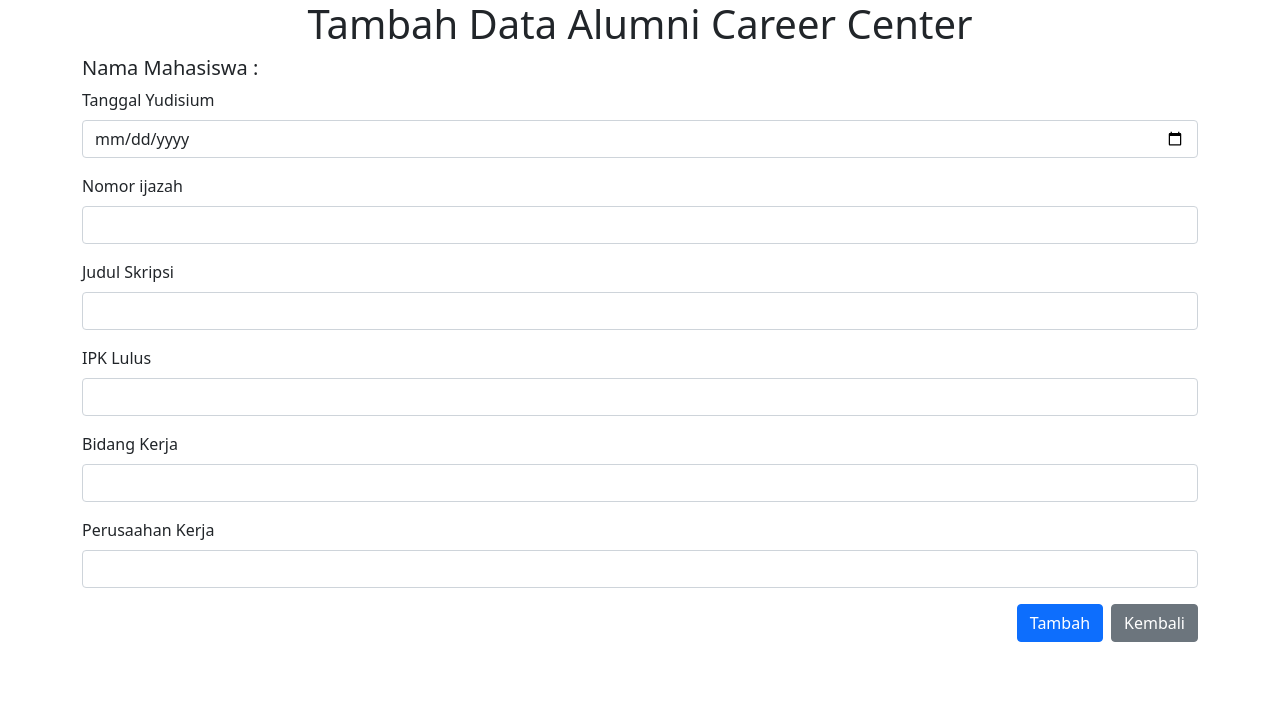
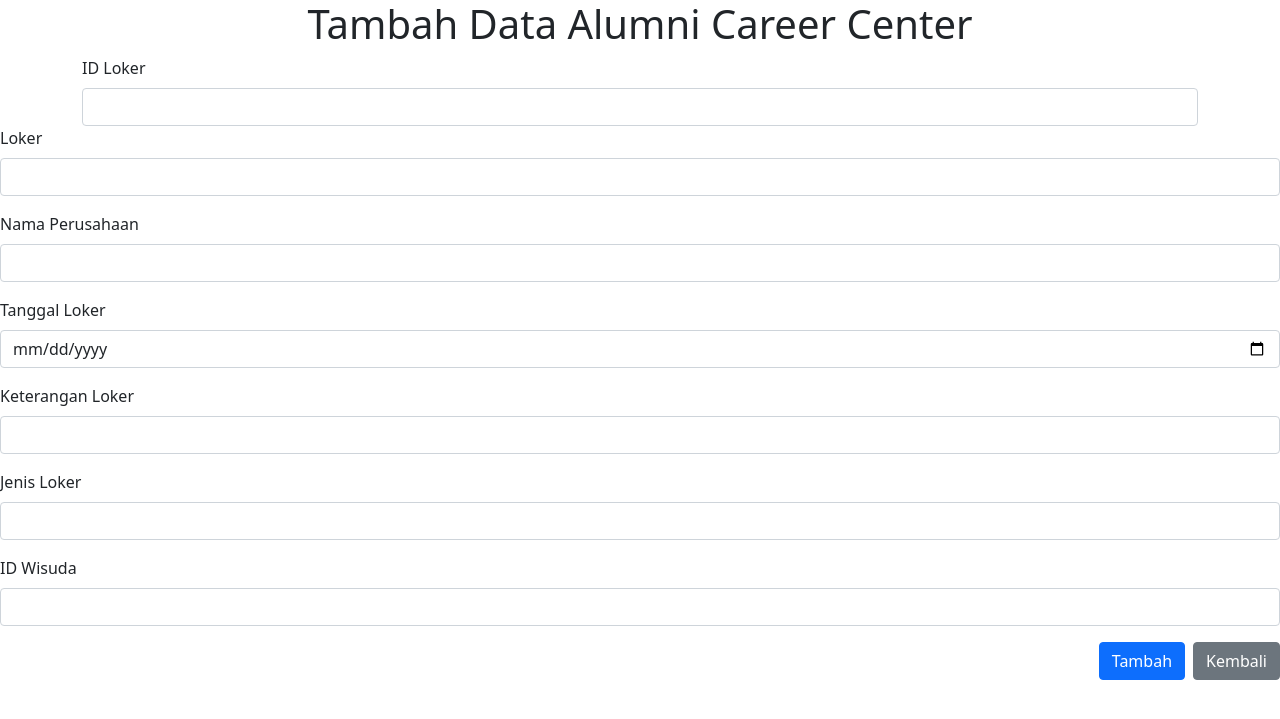
Before and after one commit to Nikkoadr/tugas_kelompok_pbo_lanjut, a Flask app: template modules/alumni_career_center/templates/alumni_career_center_create.html in a window 1280 px wide. Shown: the top 719 px of the page. Run offline with Flask 3, Linux system fonts and the light colour scheme; the template is opened without the code that fills it, so the values that code supplies are empty.

Commit message:
masih career

```diff
--- a/modules/alumni_career_center/Alumni_career_centerModel.py
+++ b/modules/alumni_career_center/Alumni_career_centerModel.py
@@ -3,5 +3,5 @@ from connection import get_db
 
 class Alumni_career_centerModel(CoreModel):
     def __init__(self):
-        self.table_name = "alumni"
-        self.table_id = "id_lulus"
+        self.table_name = "data_loker"
+        self.table_id = "id_loker"
--- a/modules/alumni_career_center/templates/alumni_career_center_create.html
+++ b/modules/alumni_career_center/templates/alumni_career_center_create.html
@@ -9,36 +9,35 @@
 <body>
     <div class="container">
         <h1 class="text-center">Tambah Data Alumni Career Center</h1>
-        <h5>Nama Mahasiswa : {{ data.nama_awal }} {{ data.nama_akhir }}</h5>
-
-        <form action="/data_alumni/store" method="POST">
-                <input id="id_mahasiswa" name="id_wisuda" type="hidden" value="{{ id_wisuda }}" required>
-                <input id="id_mahasiswa" name="id_mahasiswa" type="hidden" value="{{ data.id_mahasiswa }}" required>
-            <div class="mb-3">
-                <label for="tgl_yudisium" class="form-label">Tanggal Yudisium</label>
-                <input id="tgl_yudisium" name="tgl_yudisium" type="date" class="form-control"  required>
+        <form action="/alumni_career_center/store" method="POST">
+                <label for="id_loker" class="form-label">ID Loker</label>
+                <input id="id_loker" name="id_loker" type="text" class="form-control"  required>
             </div>
             <div class="mb-3">
-                <label for="no_ijazah" class="form-label">Nomor ijazah</label>
-                <input id="no_ijazah" name="no_ijazah" type="text" class="form-control"  required>
+                <label for="loker" class="form-label">Loker</label>
+                <input id="loker" name="loker" type="text" class="form-control"  required>
             </div>
             <div class="mb-3">
-                <label for="judul_skripsi" class="form-label">Judul Skripsi</label>
-                <input id="judul_skripsi" name="judul_skripsi" type="text" class="form-control" required>
+                <label for="nama_perusahaan" class="form-label">Nama Perusahaan</label>
+                <input id="nama_perusahaan" name="nama_perusahaan" type="text" class="form-control" required>
             </div>
             <div class="mb-3">
-                <label for="ipk_lulus" class="form-label">IPK Lulus</label>
-                <input id="ipk_lulus" name="ipk_lulus" type="text" class="form-control" required>
+                <label for="tgl_loker" class="form-label">Tanggal Loker</label>
+                <input id="tgl_loker" name="tgl_loker" type="date" class="form-control" required>
             </div>
             <div class="mb-3">
-                <label for="bidang_kerja" class="form-label">Bidang Kerja</label>
-                <input id="bidang_kerja" name="bidang_kerja" type="text" class="form-control" required>
+                <label for="ket_loker" class="form-label">Keterangan Loker</label>
+                <input id="ket_loker" name="ket_loker" type="text" class="form-control" required>
             </div>
             <div class="mb-3">
-                <label for="perusahaan_kerja" class="form-label">Perusaahan Kerja</label>
-                <input id="perusahaan_kerja" name="perusahaan_kerja" type="text" class="form-control" required>
+                <label for="jenis_loker" class="form-label">Jenis Loker</label>
+                <input id="jenis_loker" name="jenis_loker" type="text" class="form-control" required>
             </div>
-            <a class="btn btn-secondary float-end ms-2" href="/data_alumni" >Kembali</a>
+            <div class="mb-3">
+                <label for="id_wisuda" class="form-label">ID Wisuda</label>
+                <input id="id_wisuda" name="id_wisuda" type="text" class="form-control" required>
+            </div>
+            <a class="btn btn-secondary float-end ms-2" href="/alumni_career_center" >Kembali</a>
             <input type="submit" value="Tambah" class="btn btn-primary float-end">
         </form>
     </div>
--- a/modules/alumni_career_center/templates/alumni_career_center_edit.html
+++ b/modules/alumni_career_center/templates/alumni_career_center_edit.html
@@ -9,7 +9,7 @@
 <body>
     <div class="container mt-5">
         <h1 class="text-center">Edit Alumni Career Center</h1>
-        <form action="/data_alumni/update/{{ obj.id_lulus }}" method="POST">
+        <form action="/alumni_career_center/update/{{ obj.id_lulus }}" method="POST">
             <div class="mb-3">
                 <label for="ipk_lulus" class="form-label">IPK Lulus</label>
                 <input id="ipk_lulus" name="ipk_lulus" type="text" class="form-control" value="{{ obj.ipk_lulus }}" required>
@@ -26,7 +26,7 @@
                 <label for="perusahaan_kerja" class="form-label">Perusahaan kerja</label>
                 <input id="perusahaan_kerja" name="perusahaan_kerja" type="text" class="form-control" value="{{ obj.perusahaan_kerja }}" required>
             </div>
-            <a href="/data_alumni" class="btn btn-secondary float-end ms-2">Batal</a>
+            <a href="/alumni_career_center" class="btn btn-secondary float-end ms-2">Batal</a>
             <input type="submit" value="Edit" class="btn btn-primary float-end">
         </form>
     </div>
--- a/modules/alumni_career_center/templates/alumni_career_center_index.html
+++ b/modules/alumni_career_center/templates/alumni_career_center_index.html
@@ -5,7 +5,7 @@
         <meta name="viewport" content="width=device-width, initial-scale=1.0" />
         <link href="https://cdn.jsdelivr.net/npm/bootstrap@5.0.2/dist/css/bootstrap.min.css"rel="stylesheet"/>
         <link rel="stylesheet" href="https://cdnjs.cloudflare.com/ajax/libs/font-awesome/6.5.2/css/all.min.css"/>
-        <title>Alumni Career Center</title>
+        <title>Tugas Akhir</title>
     </head>
     <body>
         <div class="card-body">
@@ -18,7 +18,7 @@
             <a class="btn btn-secondary float-start m-1" href="/publikasi_dosen">Publikasi Dosen</a>
             <a class="btn btn-secondary float-start m-1" href="/manajemen_wisuda">Manajemen Wisuda</a>
             <a class="btn btn-secondary float-start m-1" href="/alumni_career_center">Career Center</a>
-            <a class="btn btn-success float-end" href="/alumni_career_center/alumni">Tambah</a>
+            <a class="btn btn-success float-end" href="/alumni_career_center/create">Tambah</a>
             <table class="table table-striped">
                 <thead>
                 <tr class="text-center">
--- a/modules/data_alumni/templates/mahasiswa.html
+++ b/modules/data_alumni/templates/mahasiswa.html
@@ -10,7 +10,7 @@
 <body>
     <div class="container">
         <h1 class="text-center">Tambah Data Alumni</h1>
-        <h2 class="text-center">tanggal Wisudah : {{ data_wisuda.tgl_wisuda }}</h2>
+        <h2 class="text-center">Tanggal Wisuda : {{ data_wisuda.tgl_wisuda }}</h2>
         <table class="table table-striped">
             <thead>
                 <tr>
--- a/modules/manajemen_wisuda/Manajemen_wisudaView.py
+++ b/modules/manajemen_wisuda/Manajemen_wisudaView.py
@@ -18,7 +18,7 @@ class Manajemen_wisudaView:
         post = request.form
         obj.tgl_wisuda = post['tgl_wisuda']
         Manajemen_wisudaModel().store(obj)
-        flash('Data berhasil ditambahkan', 'success')
+        flash('Data Berhasil Ditambahkan', 'success')
         return redirect('/manajemen_wisuda')
 
     @staticmethod
@@ -35,7 +35,7 @@ class Manajemen_wisudaView:
             obj.id_wisuda = post['id_wisuda']
             obj.tgl_wisuda = post['tgl_wisuda']
             Manajemen_wisudaModel().update(id, obj)
-            flash('Data berhasil diperbarui', 'success')
+            flash('Data Berhasil Diperbarui', 'success')
             return redirect('/manajemen_wisuda')
         else:
             return redirect(request.referrer)
@@ -45,7 +45,7 @@ class Manajemen_wisudaView:
         data = Manajemen_wisudaModel().find(id)
         if data:
             Manajemen_wisudaModel().delete(id)
-            flash('Data berhasil dihapus', 'success')
+            flash('Data Berhasil Dihapus', 'success')
             return redirect ('/manajemen_wisuda')
         else:
             return redirect(request.referrer)
--- a/modules/publikasi_dosen/templates/publikasi_dosen_index.html
+++ b/modules/publikasi_dosen/templates/publikasi_dosen_index.html
@@ -18,7 +18,7 @@
             <a class="btn btn-secondary float-start m-1" href="/publikasi_dosen">Publikasi Dosen</a>
             <a class="btn btn-secondary float-start m-1" href="/manajemen_wisuda">Manajemen Wisuda</a>
             <a class="btn btn-secondary float-start m-1" href="/alumni_career_center">Career Center</a>
-            <a class="btn btn-success float-end" href="/data_alumni/create">Tambah</a>
+            <a class="btn btn-success float-end" href="/publikasi_dosen/create">Tambah</a>
             <table class="table table-striped">
                 <thead>
                 <tr class="text-center">
@@ -40,10 +40,10 @@
                     <td>{{obj.nama_dosen}}</td>
                     <td class="text-center align-middle">
                         <div class="btn-group" role="group" aria-label="Action buttons">
-                            <a class="btn btn-info" href="/data_alumni/edit/{{obj.id_lulus}}">
+                            <a class="btn btn-info" href="/publikasi_dosen/edit/{{obj.id_lulus}}">
                                 <i class="fa-solid fa-pen-to-square"></i>
                             </a>
-                            <a class="btn btn-danger delete" href="/data_alumni/delete/{{obj.id_lulus}}" title="delete" onclick="return confirm('Apakah anda yakin ingin menghapus data ini ?')">
+                            <a class="btn btn-danger delete" href="/publikasi_dosen/delete/{{obj.id_lulus}}" title="delete" onclick="return confirm('Apakah anda yakin ingin menghapus data ini ?')">
                                 <i class="fa-solid fa-trash-can"></i>
                             </a>
                         </div>
--- a/modules/tugas_akhir_mahasiswa/Tugas_akhir_mahasiswaView.py
+++ b/modules/tugas_akhir_mahasiswa/Tugas_akhir_mahasiswaView.py
@@ -35,8 +35,8 @@ class Tugas_akhir_mahasiswaView:
             obj = Tugas_akhir_mahasiswaModel()
             obj.nim = post['nim']
             obj.nama = post['nama']
-            Data_alumniaModel().update(id, obj)
-            flash('Data berhasil diperbarui', 'success')
+            Tugas_akhir_mahasiswaModel().update(id, obj)
+            flash('Data Berhasil Diperbarui', 'success')
             return redirect('/tugas_akhir_mahasiswa')
         else:
             return redirect(request.referrer)
```
Also changed, not shown: modules/alumni_career_center/Alumni_career_centerView.py (+12 -14 lines), modules/data_alumni/Data_alumniView.py (+4 -4 lines), modules/data_alumni/templates/wisuda.html (renamed from modules/data_alumni/templates/wisudah.html).
